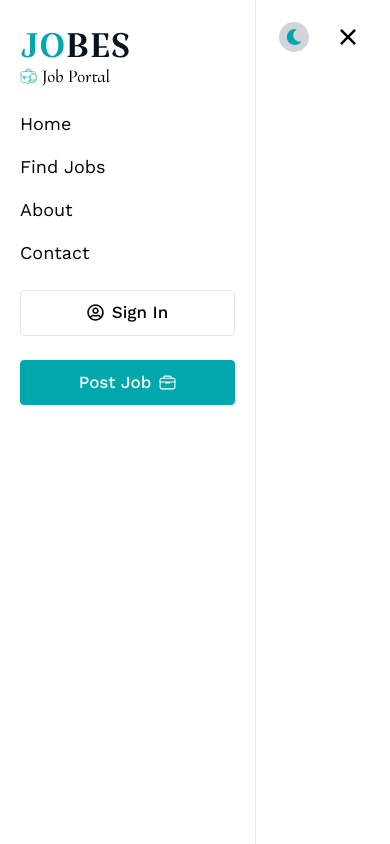
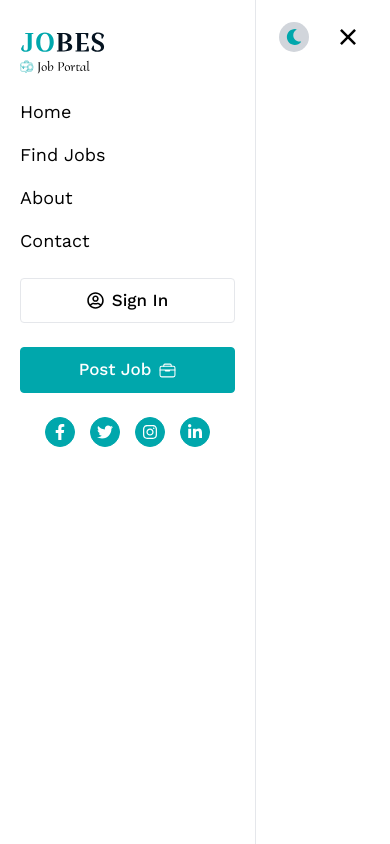
Before and after one commit to programmernizam/job-portal, a React (Vite) app in the folder kormo-sanjog/: page / in a window 390 px wide. Both pictures are taken after a click on the button 347 px from the left and 36 px from the top of the page. Built offline with nearby package versions, Linux system fonts and the light colour scheme.

Commit message:
[Done] Header section with responsive work v1

```diff
--- a/kormo-sanjog/src/components/Header/Sidebar.jsx
+++ b/kormo-sanjog/src/components/Header/Sidebar.jsx
@@ -3,14 +3,14 @@ import { FaRegUserCircle } from "react-icons/fa";
 import { IoBriefcaseOutline } from "react-icons/io5";
 import DarkLogo from "../../assets/header1-logo.svg";
 import WhiteLogo from "../../assets/header2-logo.svg";
-import { navLinks } from "../../constant/constant";
+import { navLinks, socialIcons } from "../../constant/constant";
 import { ThemeContext } from "../../contexts";
 export default function Sidebar() {
   const { darkMode } = useContext(ThemeContext);
   return (
-    <div className="flex flex-col w-64 md:w-80 h-screen px-5 py-8 overflow-y-auto bg-white border-r dark:bg-darkMode gap-6">
+    <div className="flex flex-col w-64 md:w-80 h-screen px-5 py-8 overflow-y-auto bg-white border-r dark:border-r-darkMode dark:bg-darkMode gap-6">
       <a href="#">
-        <img src={!darkMode ? DarkLogo : WhiteLogo} alt="Logo" />
+        <img className="w-[120px]" src={!darkMode ? DarkLogo : WhiteLogo} alt="Logo" />
       </a>
       <ul className="flex flex-col justify-start gap-4">
         {navLinks.map((link, index) => (
@@ -35,6 +35,19 @@ export default function Sidebar() {
         <span className="text-white">Post Job</span>
         <IoBriefcaseOutline className="text-white" />
       </a>
+      <div className="flex items-center justify-center gap-[15px]">
+        {socialIcons.map((item, index) => (
+          <a
+            key={index}
+            href={item.link}
+            className="bg-none border border-primary bg-primary h-[30px] w-[30px] flex justify-center items-center rounded-full group hover:bg-transparent hover:border-primary transition duration-300"
+          >
+            <span className="text-[16px] text-white group-hover:text-primary font-[16px]">
+              <item.icon />
+            </span>
+          </a>
+        ))}
+      </div>
     </div>
   );
 }
```
